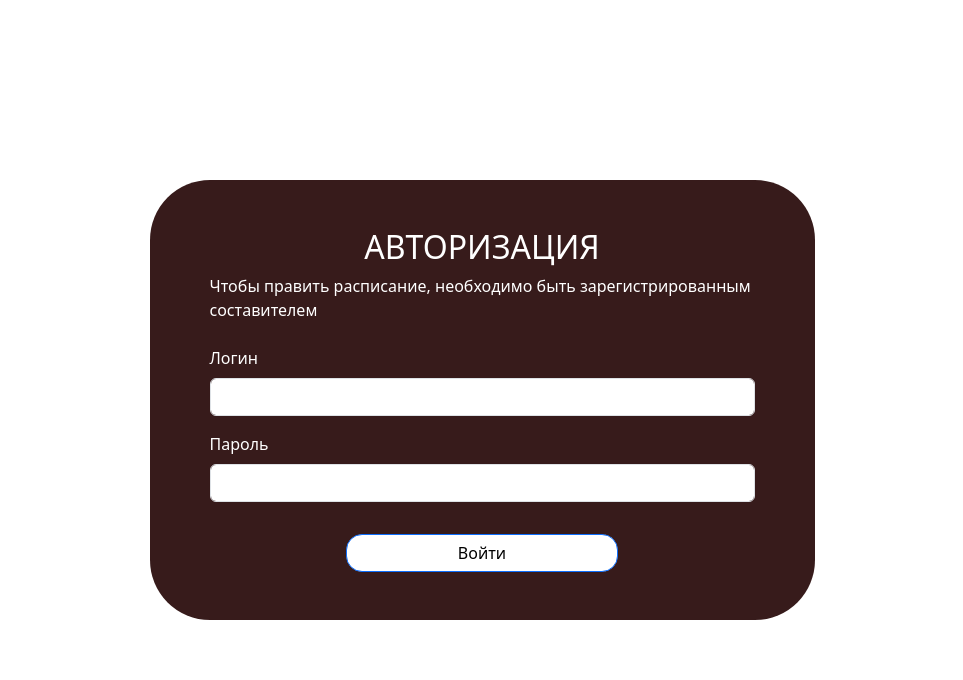
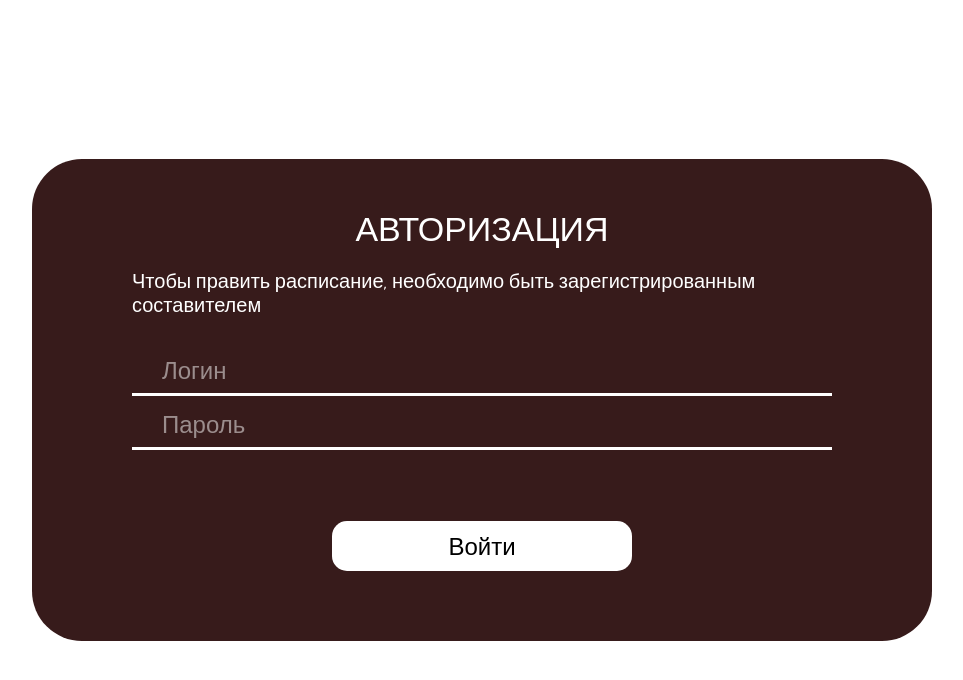
Before and after one commit to TitTolkachev/tsu-schedule, an Angular app: page / in a window 1280 px wide. Shown: the top 680 px of the page, without its empty margins (158-1121 px from the left). Built offline with nearby package versions, Linux system fonts and the light colour scheme.

Commit message:
Добавил стилей и убрал лишние классы

```diff
--- a/src/app/pages/signin/signin.component.css
+++ b/src/app/pages/signin/signin.component.css
@@ -1,15 +1,118 @@
 .form {
+  color: white;
   background: #371B1B;
-  color: white;
   border-radius: 60px;
+  max-width: 1150px;
+  padding: 80px 135px 115px 135px;
 }
 
-h2 {
+.form-title {
   text-transform: uppercase;
+  font-family: 'ZektonRg', sans-serif;
+  font-style: normal;
+  font-weight: 400;
+  font-size: 50px;
+  line-height: 60px;
+  text-align: center;
+  color: #FFFFFF;
+  margin-bottom: 30px;
+}
+
+.form-description {
+  margin-bottom: 70px;
+  font-family: 'Jura', sans-serif;
+  font-style: normal;
+  font-weight: 300;
+  font-size: 26px;
+  line-height: 31px;
+  color: #FFFFFF;
+}
+
+input {
+  border: none;
+  border-bottom: 5px solid #FFFFFF;
+  margin-bottom: 30px;
+  padding: 0 30px 10px 30px;
+  background: transparent;
+  font-family: 'Jura', sans-serif;
+  font-style: normal;
+  font-weight: 400;
+  font-size: 32px;
+  line-height: 38px;
+  color: rgba(255, 255, 255, 0.8);
+  outline: none;
+}
+
+::placeholder {
+  font-family: 'Jura', sans-serif;
+  font-style: normal;
+  font-weight: 400;
+  font-size: 32px;
+  line-height: 40px;
+  color: rgba(255, 255, 255, 0.5);
 }
 
 button {
-  background: white !important;
-  color: black !important;
-  border-radius: 16px !important;
+  width: 460px;
+  height: 72px;
+  background: #FFFFFF;
+  border: none;
+  border-radius: 23px;
+
+  margin-top: 40px;
+
+  font-family: 'Jura', sans-serif;
+  font-style: normal;
+  font-weight: 400;
+  font-size: 32px;
+  line-height: 38px;
+  text-align: center;
+  color: #000000;
+  transition: 0.3s ease;
 }
+
+button:active {
+  background: rgba(255, 255, 255, 0.4);
+}
+
+@media (max-height: 900px) {
+
+  .form {
+    border-radius: 50px;
+    max-width: 900px;
+    padding: 50px 100px 70px 100px;
+  }
+
+  .form-title {
+    font-size: 34px;
+    line-height: 40px;
+    margin-bottom: 20px;
+  }
+
+  .form-description {
+    margin-bottom: 40px;
+    font-size: 20px;
+    line-height: 24px;
+  }
+
+  input {
+    border-bottom: 3px solid #FFFFFF;
+    margin-bottom: 15px;
+    font-size: 24px;
+    line-height: 26px;
+  }
+
+  ::placeholder {
+    font-size: 24px;
+    line-height: 26px;
+  }
+
+  button {
+    width: 300px;
+    height: 50px;
+    border-radius: 15px;
+    margin-top: 40px;
+    font-size: 24px;
+    line-height: 30px;
+  }
+}
--- a/src/app/pages/signin/signin.component.html
+++ b/src/app/pages/signin/signin.component.html
@@ -1,21 +1,19 @@
 <div class="container-sm">
   <div class="row justify-content-center align-content-center vh-100">
-    <div class="col-xxl-6 col-xl-7 col-lg-8 col-md-10 form">
+    <div class="form">
 
-      <div class="d-flex flex-column align-items-center m-5">
-        <h2 class="">
+      <div class="d-flex flex-column align-items-center">
+        <div class="form-title">
           Авторизация
-        </h2>
-        <p class="mb-4 w-100">
+        </div>
+        <div class="w-100 form-description">
           Чтобы править расписание, необходимо быть зарегистрированным составителем
-        </p>
-        <div class="mb-3 w-100">
-          <label for="exampleInputEmail1" class="form-label">Логин</label>
-          <input type="email" class="form-control" id="exampleInputEmail1" aria-describedby="emailHelp" [(ngModel)]="login">
         </div>
-        <div class="mb-3 w-100">
-          <label for="exampleInputPassword1" class="form-label">Пароль</label>
-          <input type="password" class="form-control" id="exampleInputPassword1" [(ngModel)]="password">
+        <div class="w-100">
+          <input type="email" class="w-100" id="exampleInputEmail1" placeholder="Логин" aria-describedby="emailHelp" [(ngModel)]="login">
+        </div>
+        <div class="w-100">
+          <input type="password" class="w-100" placeholder="Пароль" id="exampleInputPassword1" [(ngModel)]="password">
         </div>
         <div class="mb-3 w-100 text-center text-danger">
           <p *ngIf="state === 'login_empty'">
@@ -39,7 +37,6 @@
         </div>
         <button
           type="submit"
-          class="w-50 btn btn-primary align-self-center"
           [attr.disabled]="state === 'loading' ? '' : null"
           (click)="onSubmit()">
           Войти
```
